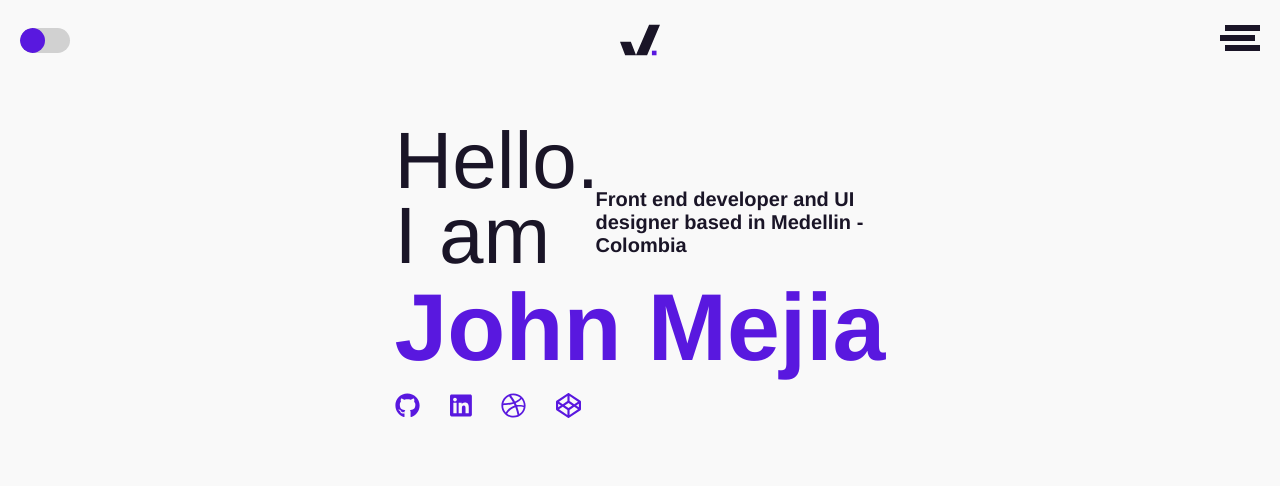
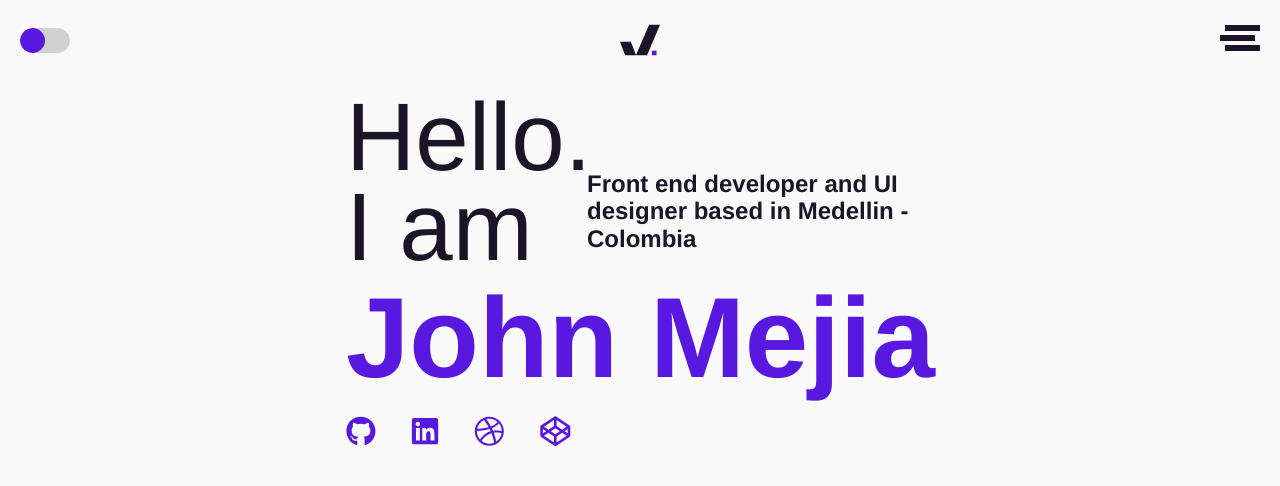
Before and after one commit to jmejia1221/portfolio, a Next.js app: page / in a window 1280 px wide. Shown: the top 486 px of the page. Built offline with nearby package versions, Linux system fonts and the light colour scheme; a web font is replaced by a local one.

Commit message:
Added contact for desktop

```diff
--- a/pages/contact/Contact.module.scss
+++ b/pages/contact/Contact.module.scss
@@ -1,10 +1,8 @@
-
 .content {
-    padding: 2rem 4rem;
+    padding: 4rem 4rem;
     .title {
         font-size: 4rem;
         font-weight: 600;
-        text-transform: capitalize;
         text-align: center;
         margin-bottom: 4rem;
         font-weight: 900;
@@ -29,3 +27,37 @@
         }
     }
 }
+
+@media screen and (min-width: 700px) {
+    .container {
+        max-width: 75%;
+        margin: 0 auto;
+        .content {
+            margin: 8vw auto;
+            padding-top: 0;
+            position: relative;
+            .header {
+                .title {
+                    font-size: clamp(5vw, 7vw, 6vw);
+                    text-align: left;
+                    margin-bottom: 2rem;
+                }
+            }
+            .main {
+                .subtitle {
+                    font-size: 3vw;
+                    font-size: clamp(3vw, 3vw, 3vw);
+                }
+                .text {
+                    font-size: 2vw;
+                }
+                .touch {
+                    &__email {
+                        margin-top: 1rem;
+                        font-size: 2.5vw;
+                    }
+                }
+            }
+        }
+    }
+}
--- a/pages/contact/index.jsx
+++ b/pages/contact/index.jsx
@@ -8,9 +8,10 @@ import styles from './Contact.module.scss';
 
 const Contact = () => {
     return (
+        <div className={styles.container}>
             <div className={styles.content}>
                 <header className={styles.header}>
-                <h1 className={styles.title}>Get in Touch</h1>
+                    <h1 className={styles.title}>Get in touch.</h1>
                 </header>
                 <section className={styles.main}>
                     <h3 className={styles.subtitle}>I'd love to hear from you!</h3>
@@ -23,6 +24,7 @@ const Contact = () => {
                     </div>
                 </section>
             </div>
+        </div>
     );
 };
 
--- a/pages/index.module.scss
+++ b/pages/index.module.scss
@@ -46,6 +46,7 @@
             margin: 0 auto;
             top: -16.3rem;
             padding-top: 0;
+            transform: scale(1.2);
             position: relative;
             .header {
                 &__title {
```
Lines whose indentation alone changed are shown as unchanged.
